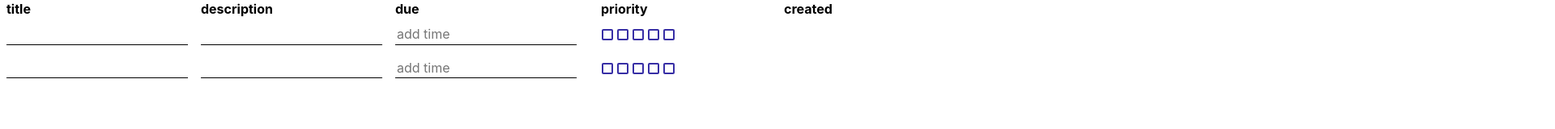
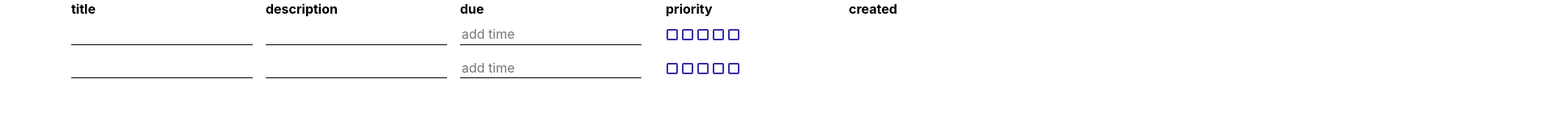
Before and after one commit to Zardoz8901/to-do-list, a website built with webpack: page src/index.html in a window 1280 px wide. Shown: the top 160 px of the page at 81% size, 1920 px wide, since content can reach past the window. Built offline with nearby package versions, Linux system fonts and the light colour scheme.

Commit message:
Format grid layout

```diff
--- a/src/index.html
+++ b/src/index.html
@@ -6,6 +6,8 @@
         <title>Document</title>
     </head>
     <body>
+        <div id="navbar"></div>
+        <div id="tabholder"></div>
         <div class="calendar-table">
             <div class="header-container">
                 <div class="header-title">title</div>
--- a/src/index.ts
+++ b/src/index.ts
@@ -1,8 +1,8 @@
 import './style.css';
 import { CountdownManager } from './time-components/countdown-manager';
 import { datePicker } from './time-components/flatpickr';
-import prioritySlider from './priority-slider';
-import print from './print';
+import prioritySlider from './dom-components/priority-slider';
+import print from './dom-components/print';
 import currentDate from './time-components/current-date';
 
 const divNodeArray = document.querySelectorAll('.flatpickr');
--- a/src/style.css
+++ b/src/style.css
@@ -44,14 +44,42 @@ h6 {
 
 /* end reset */
 /* Use a system font for a 'brutalist' look */
+html {
+    width: 100vw;
+    height: 100vh;
+}
+
 body {
+    width: 100%;
+    height: 100%;
     font-family: -apple-system, BlinkMacSystemFont, 'Segoe UI', Roboto, Helvetica, Arial, sans-serif;
     line-height: 1.4;
     background-color: #fff; /* Assuming a white background */
     color: #000; /* Black color text for high contrast */
+    display: grid;
+    grid-template-columns: repeat(5, 1fr);
+    grid-template-rows: repeat(6, 1fr);
+    grid-template-areas:
+        'nav tab tab tab tab'
+        'nav cal cal cal cal'
+        'nav cal cal cal cal'
+        'nav cal cal cal cal'
+        'nav cal cal cal cal'
+        'nav cal cal cal cal';
 }
 
-.header-container > div {
+#navbar {
+    grid-area: nav;
+}
+#tabholder {
+    grid-area: tab;
+}
+
+.calendar-table {
+    grid-area: cal;
+}
+
+.calendar-table .header-container > div {
     margin: 0 8px;
     font-weight: bold;
 }
--- a/src/time-components/countdown-timer.ts
+++ b/src/time-components/countdown-timer.ts
@@ -2,7 +2,7 @@ import AdjustingIntervalTimer from './timer';
 import formatDistance from 'date-fns/formatDistance';
 import currentTime from './current-time-ms';
 import formatSecond from './format-second';
-import print from '../print';
+import print from '../dom-components/print';
 
 function printTime(dueDate: Date, div: Element | Node) {
     const timeBetween = formatDistance(dueDate, currentTime());
--- a/src/time-components/flatpickr.ts
+++ b/src/time-components/flatpickr.ts
@@ -2,7 +2,7 @@ require('flatpickr/dist/themes/airbnb.css');
 import flatpickr from 'flatpickr';
 import currentTime from './current-time-ms';
 import { CountdownManager } from './countdown-manager';
-import print from '../print';
+import print from '../dom-components/print';
 import formatSecond from './format-second';
 import { format, setDate } from 'date-fns';
 
--- a/src/time-components/format-date.ts
+++ b/src/time-components/format-date.ts
@@ -1,6 +1,6 @@
 import { format } from 'date-fns';
 
 export default function formatDate(date: number) {
-    const formatBigEndian = format(date, 'yyyy-MM-dd');
-    return formatBigEndian;
+    const humanReadable = format(date, 'PPp');
+    return humanReadable;
 }
```
Also changed, not shown: dist/index.html, src/dom-components/create-div.ts (renamed from src/create-div.ts), src/dom-components/print.ts (renamed from src/print.ts), src/dom-components/priority-slider.ts (renamed from src/priority-slider.ts).
